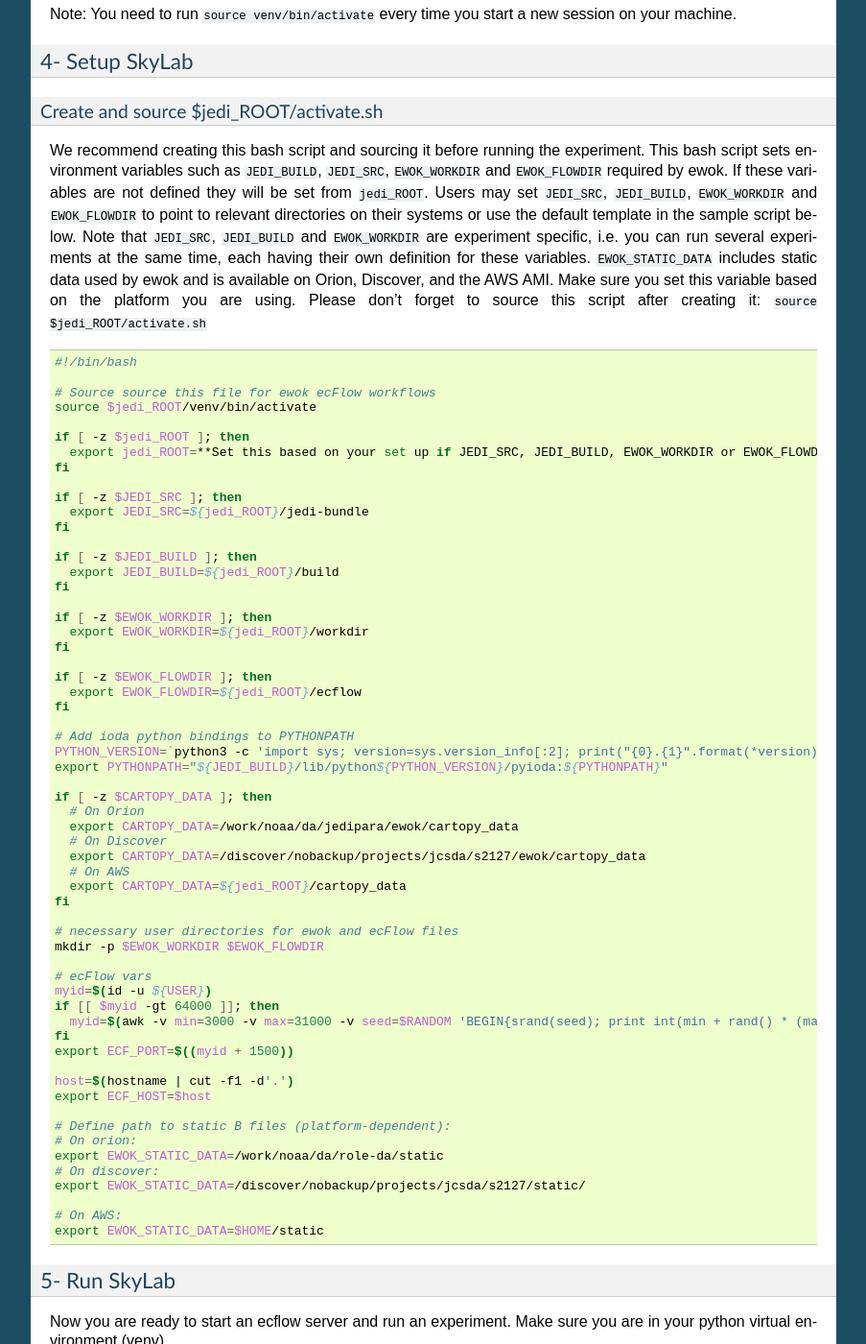
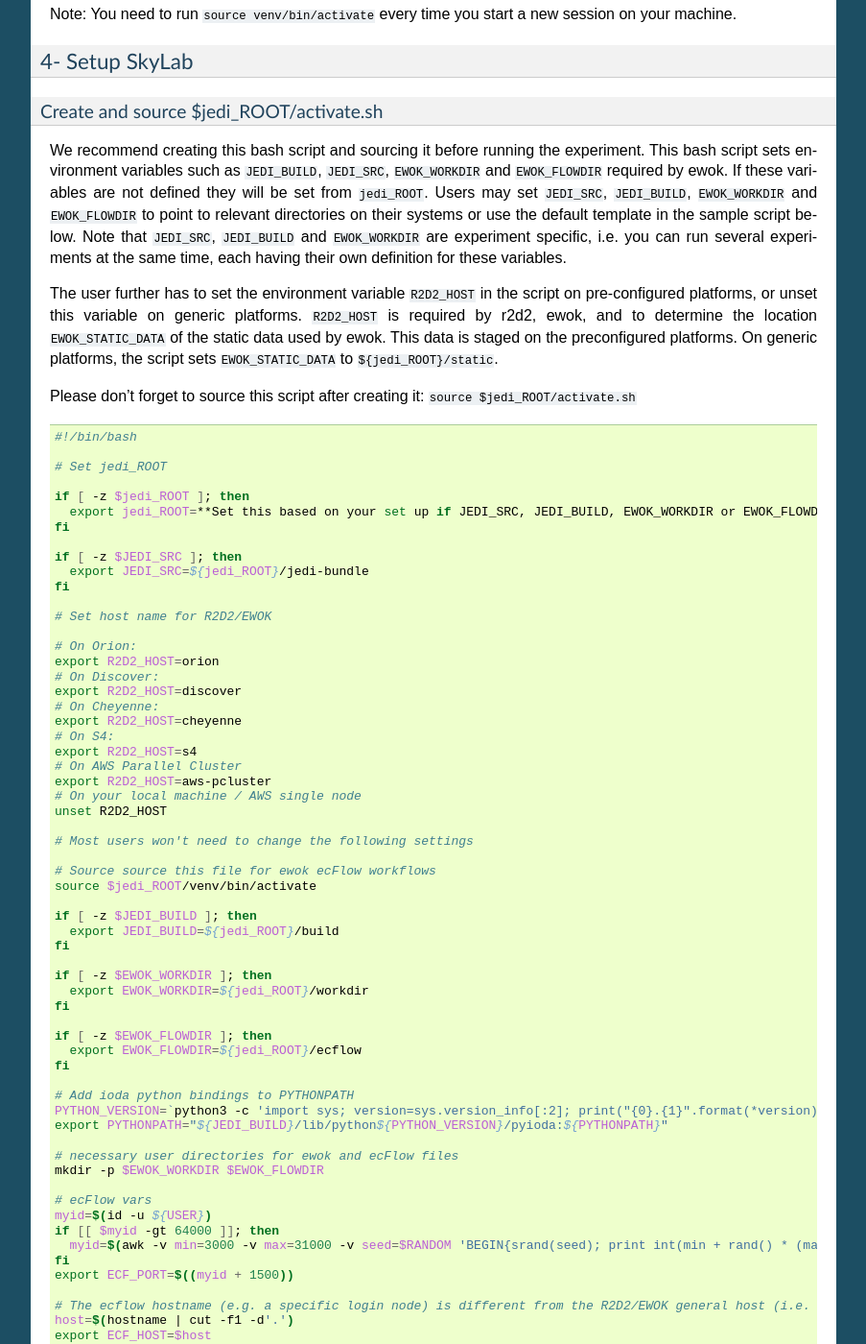
Before and after one commit to JCSDA/jedi-docs, a Sphinx documentation site: the page built from docs/using/building_and_running/running_skylab.rst, in a window 1280 px wide and 1400 px high, scrolled down 3903 px. Shown: the whole window at 96% size, without its empty margins (198-1101 px from the left). Built offline with Sphinx 7.4.7, drawn with Linux system fonts in a browser that asks for light colours; some of the changed text lies outside the part shown.

Commit message:
Update running_skylab.rst: `R2D2_HOST`, Skylab v2 instructions (#526)
* Update running_skylab.rst

- Add R2D2_HOST environment variable to set host/system name
- Bring over missing updates from Friendly User Doc for Skylab v2

* Update intro in section 'Setup Skylab'

```diff
--- a/docs/using/building_and_running/running_skylab.rst
+++ b/docs/using/building_and_running/running_skylab.rst
@@ -266,16 +266,20 @@
 or use the default template in the sample script below. Note that :code:`JEDI_SRC`,
 :code:`JEDI_BUILD` and :code:`EWOK_WORKDIR` are experiment specific, i.e. you can run several
 experiments at the same time, each having their own definition for these variables.
-:code:`EWOK_STATIC_DATA` includes static data used by ewok and is available on Orion, Discover,
-and the AWS AMI. Make sure you set this variable based on the platform you are using.
+
+The user further has to set the environment variable :code:`R2D2_HOST` in the script
+on pre-configured platforms, or unset this variable on generic platforms.
+:code:`R2D2_HOST` is required by r2d2, ewok, and to determine the location :code:`EWOK_STATIC_DATA`
+of the static data used by ewok. This data is staged on the preconfigured platforms.
+On generic platforms, the script sets :code:`EWOK_STATIC_DATA` to :code:`${jedi_ROOT}/static`.
+
 Please don’t forget to source this script after creating it: :code:`source $jedi_ROOT/activate.sh`
 
 .. code-block:: bash
 
   #!/bin/bash
 
-  # Source source this file for ewok ecFlow workflows
-  source $jedi_ROOT/venv/bin/activate
+  # Set jedi_ROOT
 
   if [ -z $jedi_ROOT ]; then
     export jedi_ROOT=**Set this based on your set up if JEDI_SRC, JEDI_BUILD, EWOK_WORKDIR or EWOK_FLOWDIR are not defined.**
@@ -284,6 +288,26 @@
   if [ -z $JEDI_SRC ]; then
     export JEDI_SRC=${jedi_ROOT}/jedi-bundle
   fi
+
+  # Set host name for R2D2/EWOK
+
+  # On Orion:
+  export R2D2_HOST=orion
+  # On Discover:
+  export R2D2_HOST=discover
+  # On Cheyenne:
+  export R2D2_HOST=cheyenne
+  # On S4:
+  export R2D2_HOST=s4
+  # On AWS Parallel Cluster
+  export R2D2_HOST=aws-pcluster
+  # On your local machine / AWS single node
+  unset R2D2_HOST
+
+  # Most users won't need to change the following settings
+
+  # Source source this file for ewok ecFlow workflows
+  source $jedi_ROOT/venv/bin/activate
 
   if [ -z $JEDI_BUILD ]; then
     export JEDI_BUILD=${jedi_ROOT}/build
@@ -301,15 +325,6 @@
   PYTHON_VERSION=`python3 -c 'import sys; version=sys.version_info[:2]; print("{0}.{1}".format(*version))'`
   export PYTHONPATH="${JEDI_BUILD}/lib/python${PYTHON_VERSION}/pyioda:${PYTHONPATH}"
 
-  if [ -z $CARTOPY_DATA ]; then
-    # On Orion
-    export CARTOPY_DATA=/work/noaa/da/jedipara/ewok/cartopy_data
-    # On Discover
-    export CARTOPY_DATA=/discover/nobackup/projects/jcsda/s2127/ewok/cartopy_data
-    # On AWS
-    export CARTOPY_DATA=${jedi_ROOT}/cartopy_data
-  fi
-
   # necessary user directories for ewok and ecFlow files
   mkdir -p $EWOK_WORKDIR $EWOK_FLOWDIR
 
@@ -320,17 +335,35 @@
   fi
   export ECF_PORT=$((myid + 1500))
 
+  # The ecflow hostname (e.g. a specific login node) is different from the R2D2/EWOK general host (i.e. system) name
   host=$(hostname | cut -f1 -d'.')
   export ECF_HOST=$host
 
-  # Define path to static B files (platform-dependent):
-  # On orion:
-  export EWOK_STATIC_DATA=/work/noaa/da/role-da/static
-  # On discover:
-  export EWOK_STATIC_DATA=/discover/nobackup/projects/jcsda/s2127/static/
-
-  # On AWS:
-  export EWOK_STATIC_DATA=$HOME/static
+  if [[ x"${R2D2_HOST}" == "x" ]]; then
+    export EWOK_STATIC_DATA=${jedi_ROOT}/static
+  else
+    case $R2D2_HOST in
+      orion)
+        export EWOK_STATIC_DATA=/work/noaa/da/role-da/static
+        ;;
+      discover)
+        export EWOK_STATIC_DATA=/discover/nobackup/projects/jcsda/s2127/static
+        ;;
+      cheyenne)
+        export EWOK_STATIC_DATA=/glade/p/mmm/jedipara/static
+        ;;
+      s4)
+        export EWOK_STATIC_DATA=/data/prod/jedi/static
+        ;;
+      aws-pcluster)
+        export EWOK_STATIC_DATA=${jedi_ROOT}/static
+        ;;
+      *)
+        echo "Unknown host name $R2D2_HOST"
+        exit 1
+        ;;
+    esac
+  fi
 
 5- Run SkyLab
 ^^^^^^^^^^^^^
@@ -340,15 +373,14 @@
 
 .. code-block:: bash
 
-  ecflow_start.sh
+  ecflow_start.sh -p $ECF_PORT
 
-Note: On Discover users need to specify port number (choose any port between 2500 and 9999)
-using -p when running this command. You also need to set ECF_PORT manually on Discover:
+Note: On Discover, users need to set ECF_PORT manually:
 
 .. code-block:: bash
 
   export ECF_PORT=2500
-  ecflow_start.sh -p 2500
+  ecflow_start.sh -p $ECF_PORT
 
 Please note “Host” and “Port Number” here. Also note that each user must use a
 unique port number (we recommend using a random number between 2500 and 9999)
@@ -369,17 +401,9 @@
 
 .. code-block:: bash
 
-  ecflow_stop.sh
-
-Note: On Discover users need to specify port number using -p when running this command.
-
-
-.. code-block:: bash
-
-	ecflow_stop.sh -p 2500
+  ecflow_start.sh -p $ECF_PORT
 
 To start your ewok experiment:
-
 
 .. code-block:: bash
 
```
